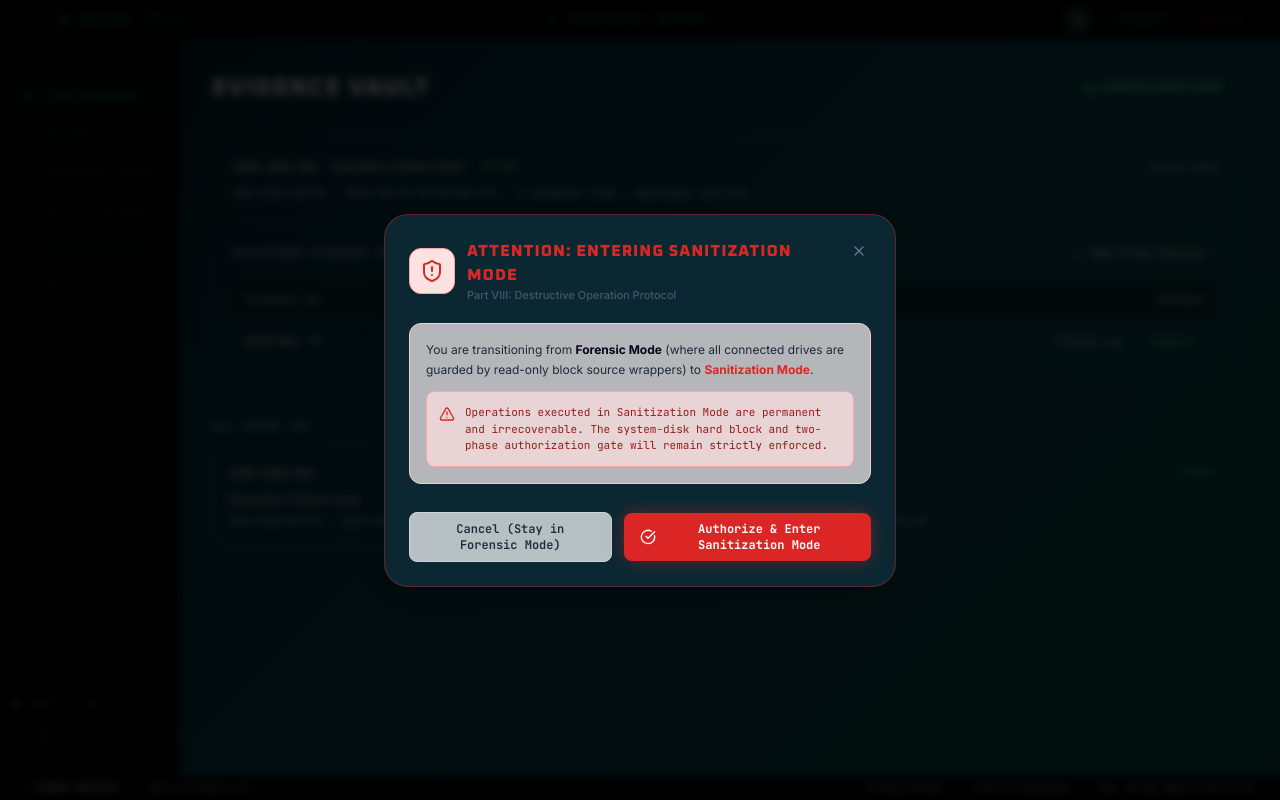
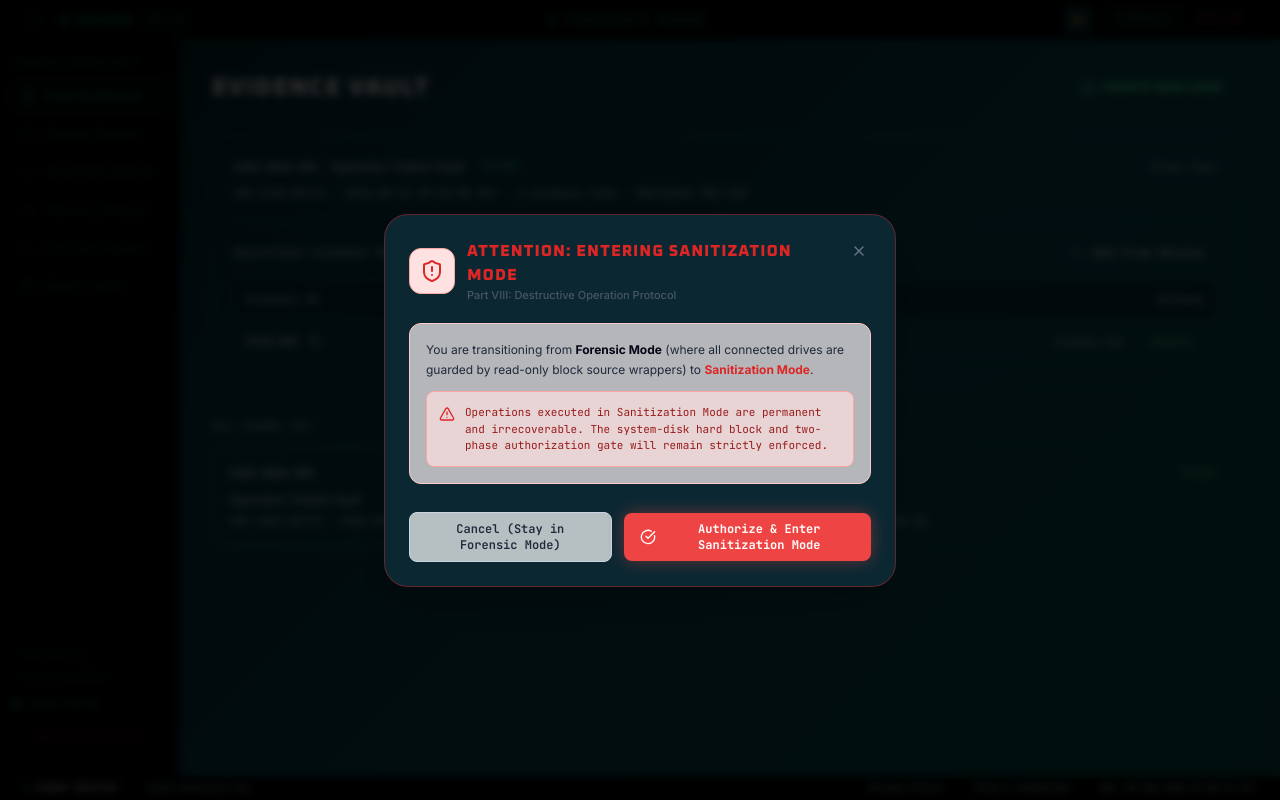
Before and after one commit to syedzahidsaleem/vajra-forensics-platform, a React (Vite) app in the folder ui/: page / in a window 1280 px wide. Both pictures are taken after a click on the button "SANITIZE". Built offline with nearby package versions, Linux system fonts and the light colour scheme.

Commit message:
fix(ui): unify sanitization light mode buttons to use first shade of red #EF4444

```diff
--- a/ui/src/components/layout/AppShell.tsx
+++ b/ui/src/components/layout/AppShell.tsx
@@ -148,7 +148,7 @@ export const AppShell: React.FC<{ children: React.ReactNode }> = ({ children })
               </button>
               <button
                 onClick={confirmModeSwitch}
-                className="px-4 py-2 rounded-lg text-xs font-mono font-bold bg-[#DC2626] hover:bg-[#B91C1C] dark:bg-[#EF4444] dark:hover:bg-[#DC2626] text-white shadow-[0_0_16px_rgba(220,38,38,0.4)] flex items-center space-x-2 transition-all cursor-pointer select-none"
+                className="px-4 py-2 rounded-lg text-xs font-mono font-bold bg-[#EF4444] hover:bg-[#DC2626] text-white shadow-[0_0_16px_rgba(239,68,68,0.4)] flex items-center space-x-2 transition-all cursor-pointer select-none"
               >
                 <CheckCircle className="w-4 h-4 text-white shrink-0" />
                 <span className="text-white font-bold">Authorize & Enter Sanitization Mode</span>
--- a/ui/src/globals.css
+++ b/ui/src/globals.css
@@ -12,9 +12,9 @@
   --sanitize-bg-light: #FBF1EF;
   --sanitize-surface-light: #F6E6E4;
   --sanitize-text-light: #20050B;
-  --sanitize-primary-light: #A8283A;
-  --sanitize-primary-hover-light: #8F1E2E;
-  --sanitize-border-light: rgba(168, 40, 58, 0.25);
+  --sanitize-primary-light: #EF4444;
+  --sanitize-primary-hover-light: #DC2626;
+  --sanitize-border-light: rgba(239, 68, 68, 0.25);
   --sanitize-primary-text-light: #680E18;  /* deep rich crimson maroon, highly readable on light bg */
 
   /* Forensic mode: dark theme (teal-tinted palette matching ombre gradient) */
```
